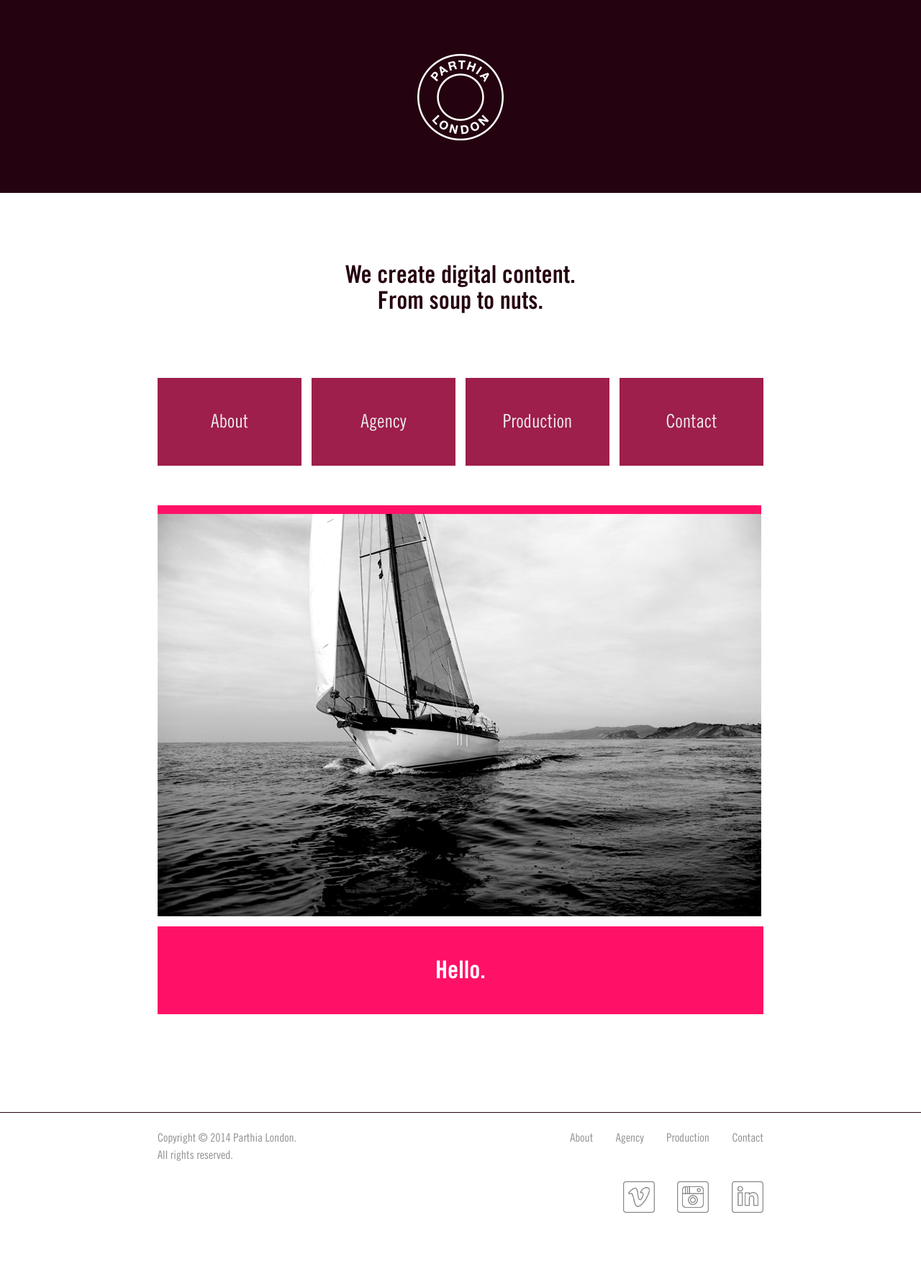
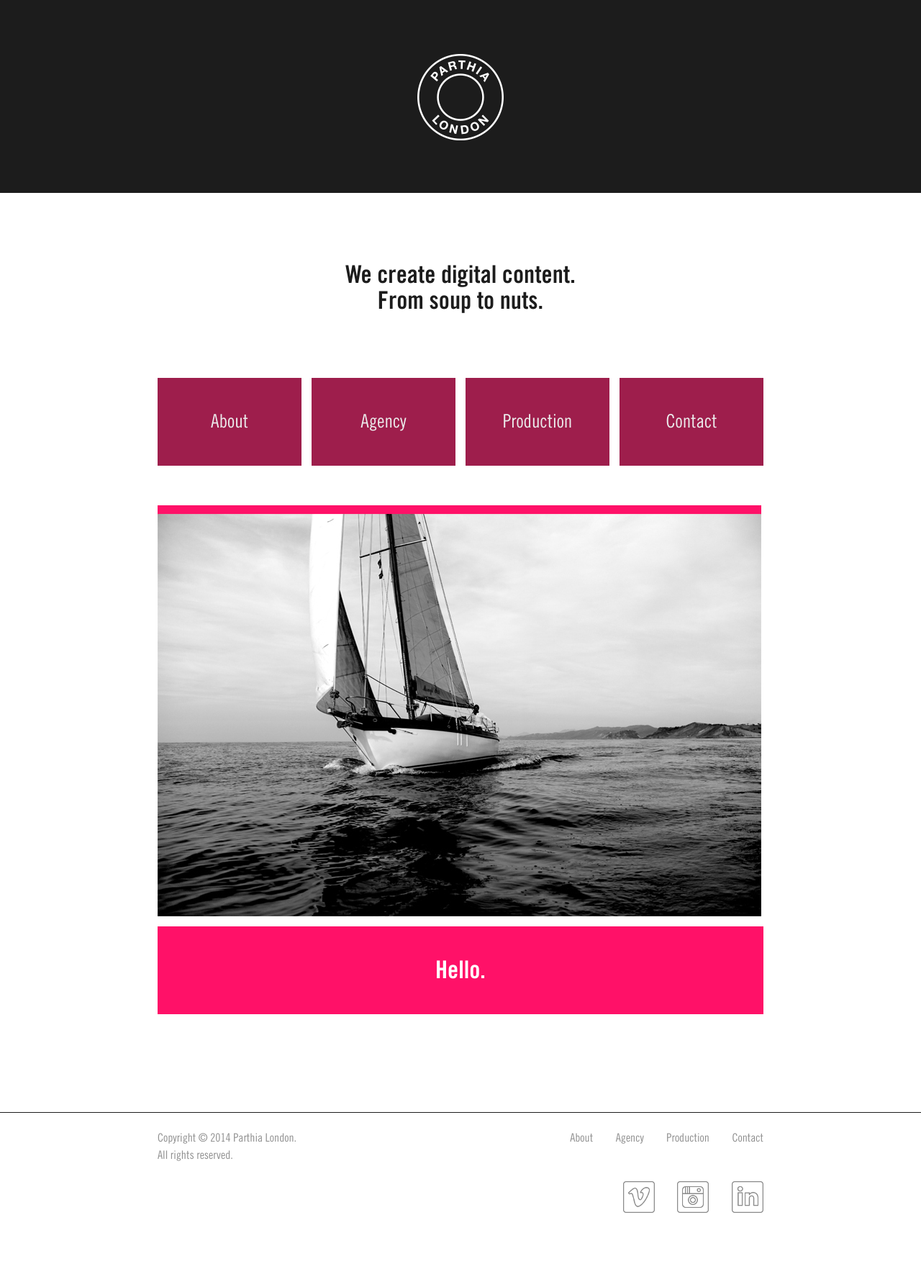
Before and after one commit to marchibbins/parthia, a Jekyll site: the page built from index.html, in a window 1280 px wide. Shown: the whole page at 72% size. Built offline with Jekyll 4.4.1, drawn with Linux system fonts in a browser that asks for light colours; some web fonts are replaced.

Commit message:
Update grey black

```diff
--- a/_sass/vars.scss
+++ b/_sass/vars.scss
@@ -18,7 +18,7 @@ $icon-width:            44px;
 $parthia-pink:          #ff1168;
 $parthia-purple:        #9e1e4c;
 $parthia-grey:          #8f8f8f;
-$parthia-dark-grey:     #25020f;
+$parthia-dark-grey:     #1c1c1c;
 $parthia-light-grey:    #ececec;
 
 /* Styles */
```
Also changed, not shown: css/main.min.css.
